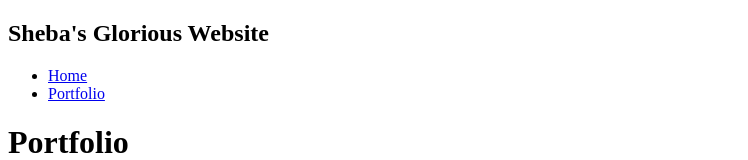
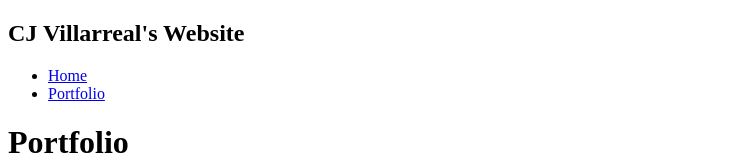
Before and after one commit to Cvillarreal10/Cvillarreal10.github.io, a plain HTML site: page portfolio.html in a window 1280 px wide. Shown: the top 160 px of the page, without its empty margins (0-748 px from the left). Drawn offline with Linux system fonts and the light colour scheme.

Commit message:
CJ Website

```diff
--- a/portfolio.html
+++ b/portfolio.html
@@ -7,7 +7,7 @@
     <body>
       <div id="all-contents">
         <nav>
-            <h1>Sheba's Glorious Website</h1>
+            <h1>CJ Villarreal's Website</h1>
             <ul id="nav-ul">
                <li class="nav-li">
                <a class="nav-a" href="index.html">Home</a>
```
